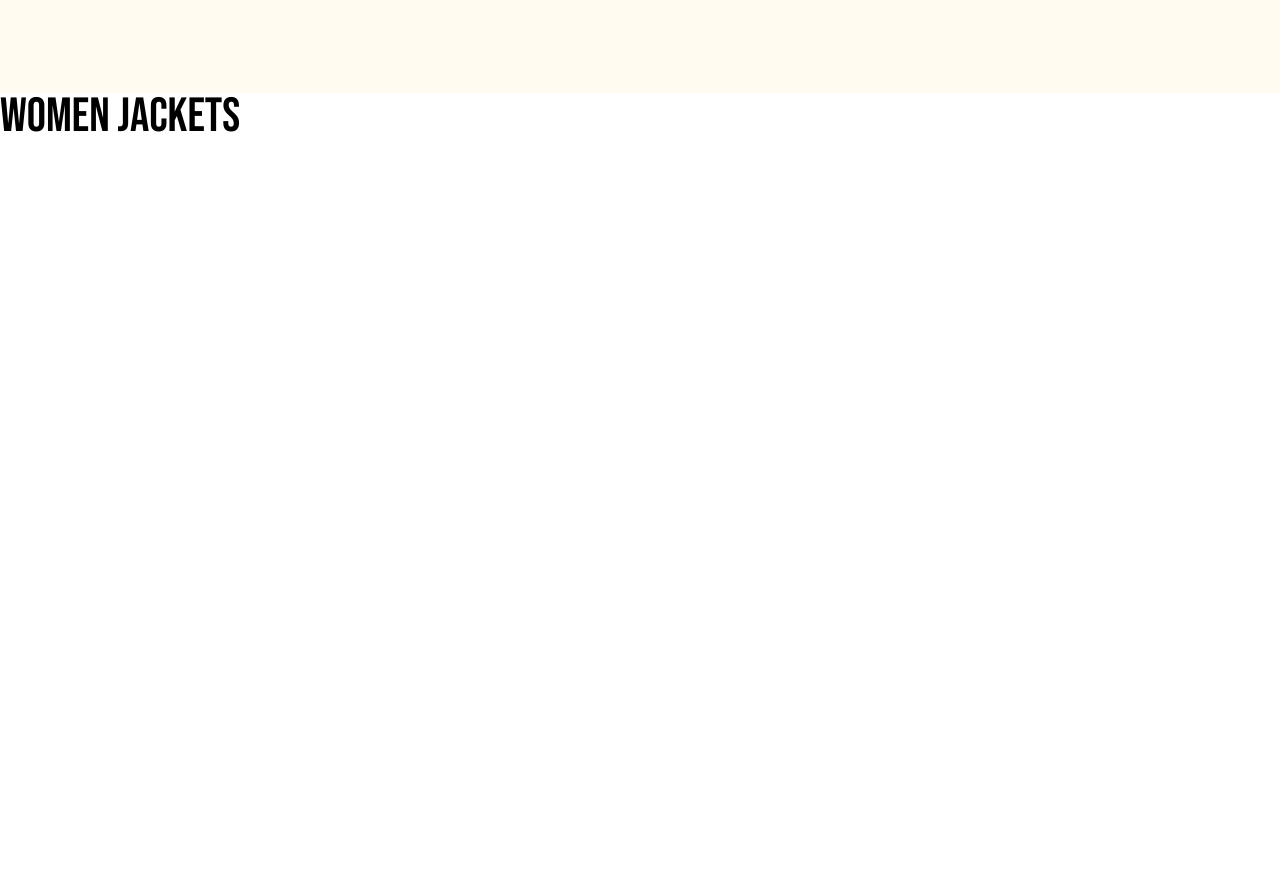
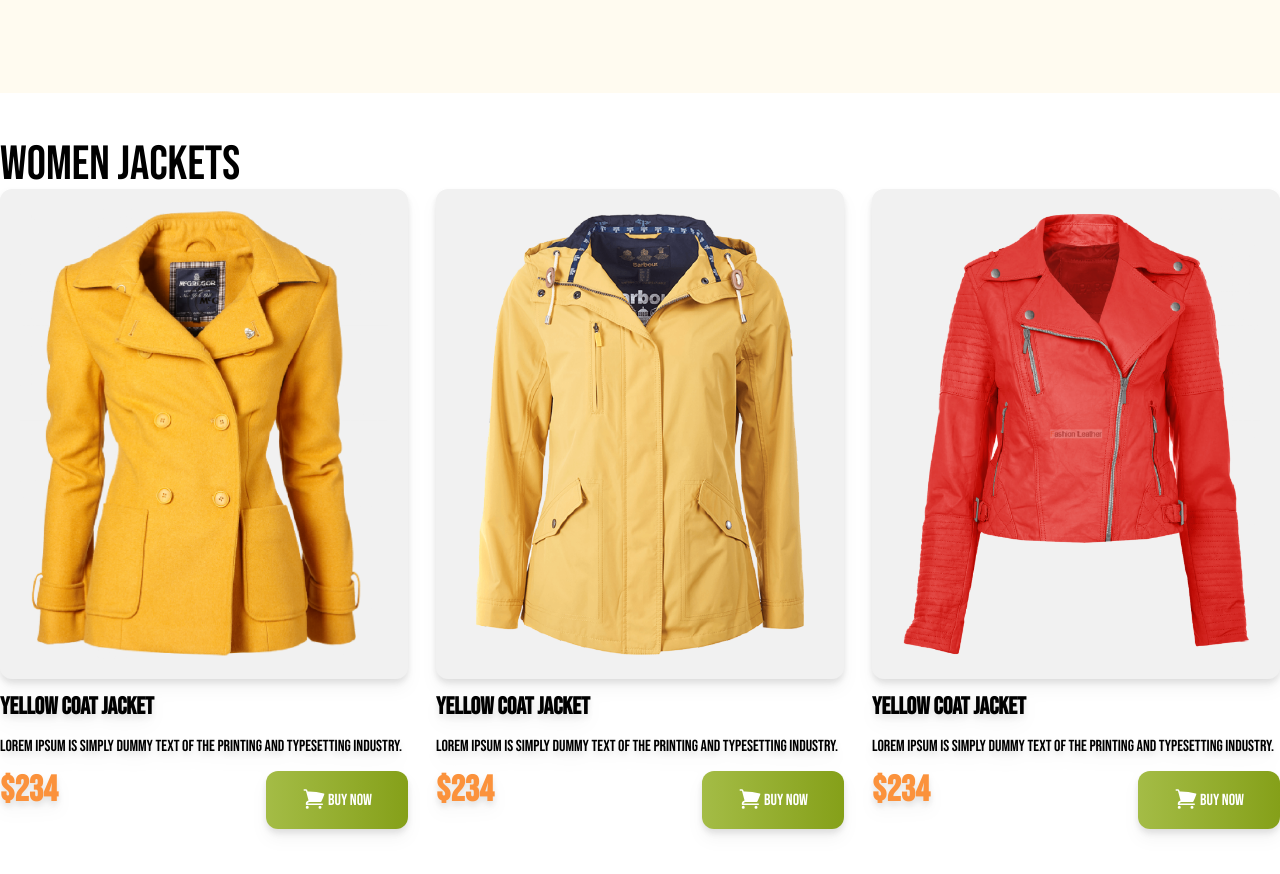
Before and after one commit to sajib689/milestone-03-penguin-fashion, a plain HTML site: page index.html in a window 1280 px wide. Shown: the part 586-1460 px from the top of the page. Before the commit the page ends 800 px from the top, so only its background shows below. Drawn offline with nearby package versions, Linux system fonts and the light colour scheme.

Commit message:
grid add

```diff
--- a/index.html
+++ b/index.html
@@ -11,7 +11,19 @@
       href="https://fonts.googleapis.com/css2?family=Bebas+Neue&display=swap"
       rel="stylesheet"
     />
+    <link rel="preconnect" href="https://fonts.googleapis.com" />
+    <link rel="preconnect" href="https://fonts.gstatic.com" crossorigin />
+    <link
+      href="https://fonts.googleapis.com/css2?family=Roboto:ital,wght@0,100;0,300;0,400;0,500;0,700;0,900;1,100;1,300;1,400;1,500;1,700;1,900&display=swap"
+      rel="stylesheet"
+    />
     <link rel="stylesheet" href="./style.css" />
+    <style>
+        . space-y-3 {
+            font-family: "Roboto", sans-serif;
+
+        }
+    </style>
   </head>
   <body>
     <header class="bg-[#FFFBF0] px-4 md:px-32 py-24">
@@ -49,10 +61,96 @@
         </div>
       </div>
     </header>
-    <main class="max-w-7xl mx-auto>
-        <section class="py-12">
-            <h3 class="text-5xl">Women Jackets</h3>
-        </section>
+    <main class="max-w-7xl mx-auto">
+      <!-- Women jackets -->
+      <section class="py-12">
+        <h3 class="text-5xl">Women Jackets</h3>
+        <!-- Jackets container -->
+        <div class="grid grid-cols-1 md:grid-cols-2 lg:grid-cols-3 gap-7 font-roboto">
+          <!-- Jacket 1 -->
+          <div class=" space-y-3 drop-shadow-lg">
+            <div class="bg-[#F1F1F1] p-5 rounded-xl">
+                <img src="./images/jacket-1.png" alt="" />
+            </div>
+            <h4 class="text-2xl font-bold">Yellow Coat Jacket</h4>
+            <p>Lorem Ipsum is simply dummy text of the
+                printing and typesetting industry.</p>
+                <div class="flex justify-between">
+                    <h3 class="text-4xl font-extrabold text-orange-400">$234</h3>
+                    <button
+            class="py-4 px-9 bg-gradient-to-r from-[#A4BC46] to-[#85A019] rounded-xl uppercase text-white font-medium"
+          >
+            <svg
+              xmlns="http://www.w3.org/2000/svg"
+              viewBox="0 0 24 24"
+              fill="currentColor"
+              class="w-6 h-6 inline"
+            >
+              <path
+                d="M2.25 2.25a.75.75 0 0 0 0 1.5h1.386c.17 0 .318.114.362.278l2.558 9.592a3.752 3.752 0 0 0-2.806 3.63c0 .414.336.75.75.75h15.75a.75.75 0 0 0 0-1.5H5.378A2.25 2.25 0 0 1 7.5 15h11.218a.75.75 0 0 0 .674-.421 60.358 60.358 0 0 0 2.96-7.228.75.75 0 0 0-.525-.965A60.864 60.864 0 0 0 5.68 4.509l-.232-.867A1.875 1.875 0 0 0 3.636 2.25H2.25ZM3.75 20.25a1.5 1.5 0 1 1 3 0 1.5 1.5 0 0 1-3 0ZM16.5 20.25a1.5 1.5 0 1 1 3 0 1.5 1.5 0 0 1-3 0Z"
+              />
+            </svg>
+            BUY NOW
+          </button>
+                </div>
+          </div>
+          <!-- Jacket 2 -->
+          <div class=" space-y-3 drop-shadow-lg">
+            <div class="bg-[#F1F1F1] p-5 rounded-xl">
+                <img src="./images/jacket-2.png" alt="" />
+            </div>
+            <h4 class="text-2xl font-bold">Yellow Coat Jacket</h4>
+            <p>Lorem Ipsum is simply dummy text of the
+                printing and typesetting industry.</p>
+                <div class="flex justify-between">
+                    <h3 class="text-4xl font-extrabold text-orange-400">$234</h3>
+                    <button
+            class="py-4 px-9 bg-gradient-to-r from-[#A4BC46] to-[#85A019] rounded-xl uppercase text-white font-medium"
+          >
+            <svg
+              xmlns="http://www.w3.org/2000/svg"
+              viewBox="0 0 24 24"
+              fill="currentColor"
+              class="w-6 h-6 inline"
+            >
+              <path
+                d="M2.25 2.25a.75.75 0 0 0 0 1.5h1.386c.17 0 .318.114.362.278l2.558 9.592a3.752 3.752 0 0 0-2.806 3.63c0 .414.336.75.75.75h15.75a.75.75 0 0 0 0-1.5H5.378A2.25 2.25 0 0 1 7.5 15h11.218a.75.75 0 0 0 .674-.421 60.358 60.358 0 0 0 2.96-7.228.75.75 0 0 0-.525-.965A60.864 60.864 0 0 0 5.68 4.509l-.232-.867A1.875 1.875 0 0 0 3.636 2.25H2.25ZM3.75 20.25a1.5 1.5 0 1 1 3 0 1.5 1.5 0 0 1-3 0ZM16.5 20.25a1.5 1.5 0 1 1 3 0 1.5 1.5 0 0 1-3 0Z"
+              />
+            </svg>
+            BUY NOW
+          </button>
+                </div>
+          </div>
+          <!-- Jacket 3 -->
+          <div class=" space-y-3 drop-shadow-lg">
+            <div class="bg-[#F1F1F1] p-5 rounded-xl">
+                <img src="./images/jacket-3.png" alt="" />
+            </div>
+            <h4 class="text-2xl font-bold">Yellow Coat Jacket</h4>
+            <p>Lorem Ipsum is simply dummy text of the
+                printing and typesetting industry.</p>
+                <div class="flex justify-between">
+                    <h3 class="text-4xl font-extrabold text-orange-400">$234</h3>
+                    <button
+            class="py-4 px-9 bg-gradient-to-r from-[#A4BC46] to-[#85A019] rounded-xl uppercase text-white font-medium"
+          >
+            <svg
+              xmlns="http://www.w3.org/2000/svg"
+              viewBox="0 0 24 24"
+              fill="currentColor"
+              class="w-6 h-6 inline"
+            >
+              <path
+                d="M2.25 2.25a.75.75 0 0 0 0 1.5h1.386c.17 0 .318.114.362.278l2.558 9.592a3.752 3.752 0 0 0-2.806 3.63c0 .414.336.75.75.75h15.75a.75.75 0 0 0 0-1.5H5.378A2.25 2.25 0 0 1 7.5 15h11.218a.75.75 0 0 0 .674-.421 60.358 60.358 0 0 0 2.96-7.228.75.75 0 0 0-.525-.965A60.864 60.864 0 0 0 5.68 4.509l-.232-.867A1.875 1.875 0 0 0 3.636 2.25H2.25ZM3.75 20.25a1.5 1.5 0 1 1 3 0 1.5 1.5 0 0 1-3 0ZM16.5 20.25a1.5 1.5 0 1 1 3 0 1.5 1.5 0 0 1-3 0Z"
+              />
+            </svg>
+            BUY NOW
+          </button>
+                </div>
+          </div>
+
+        </div>
+      </section>
     </main>
     <footer></footer>
   </body>
```
